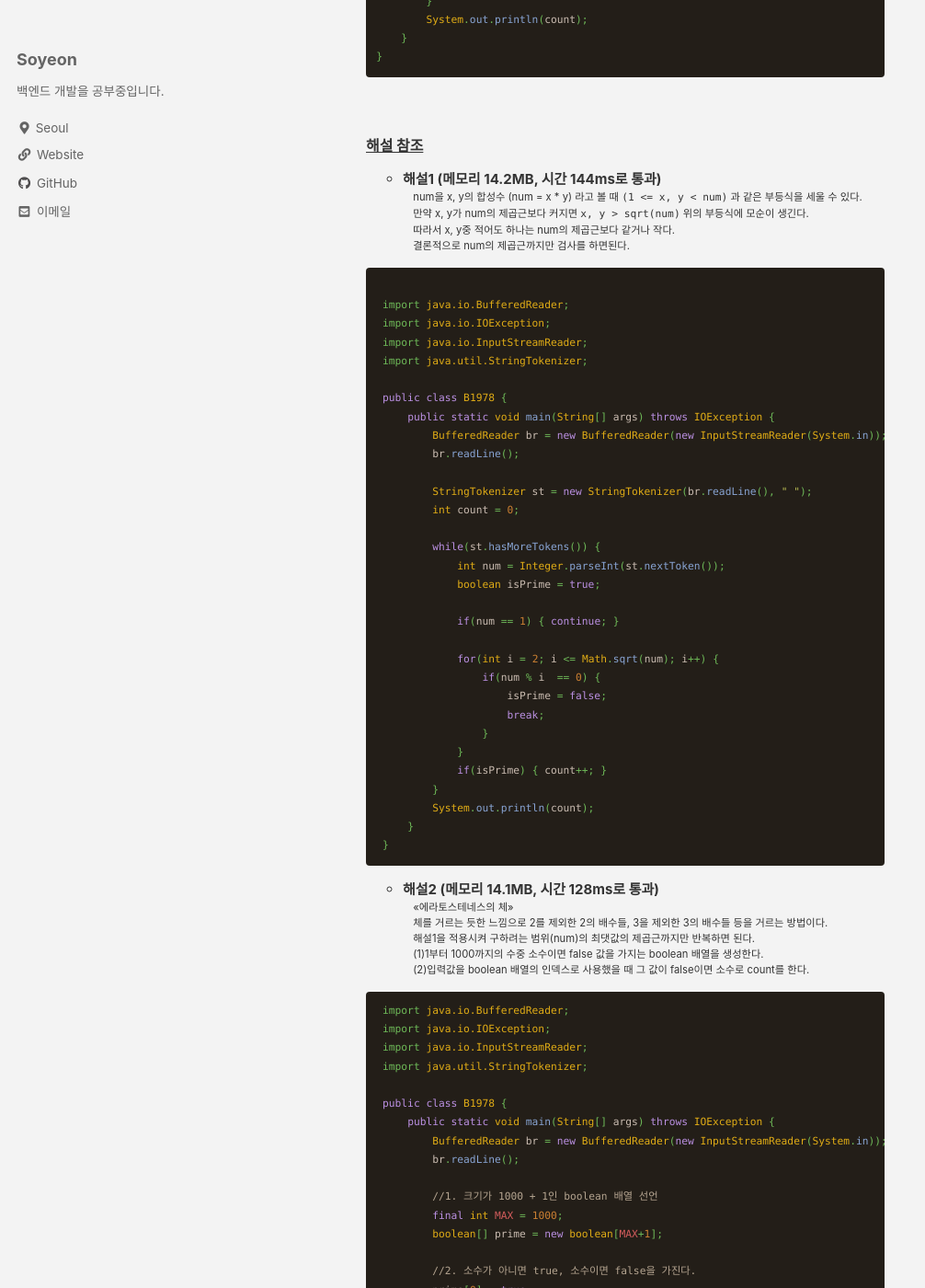
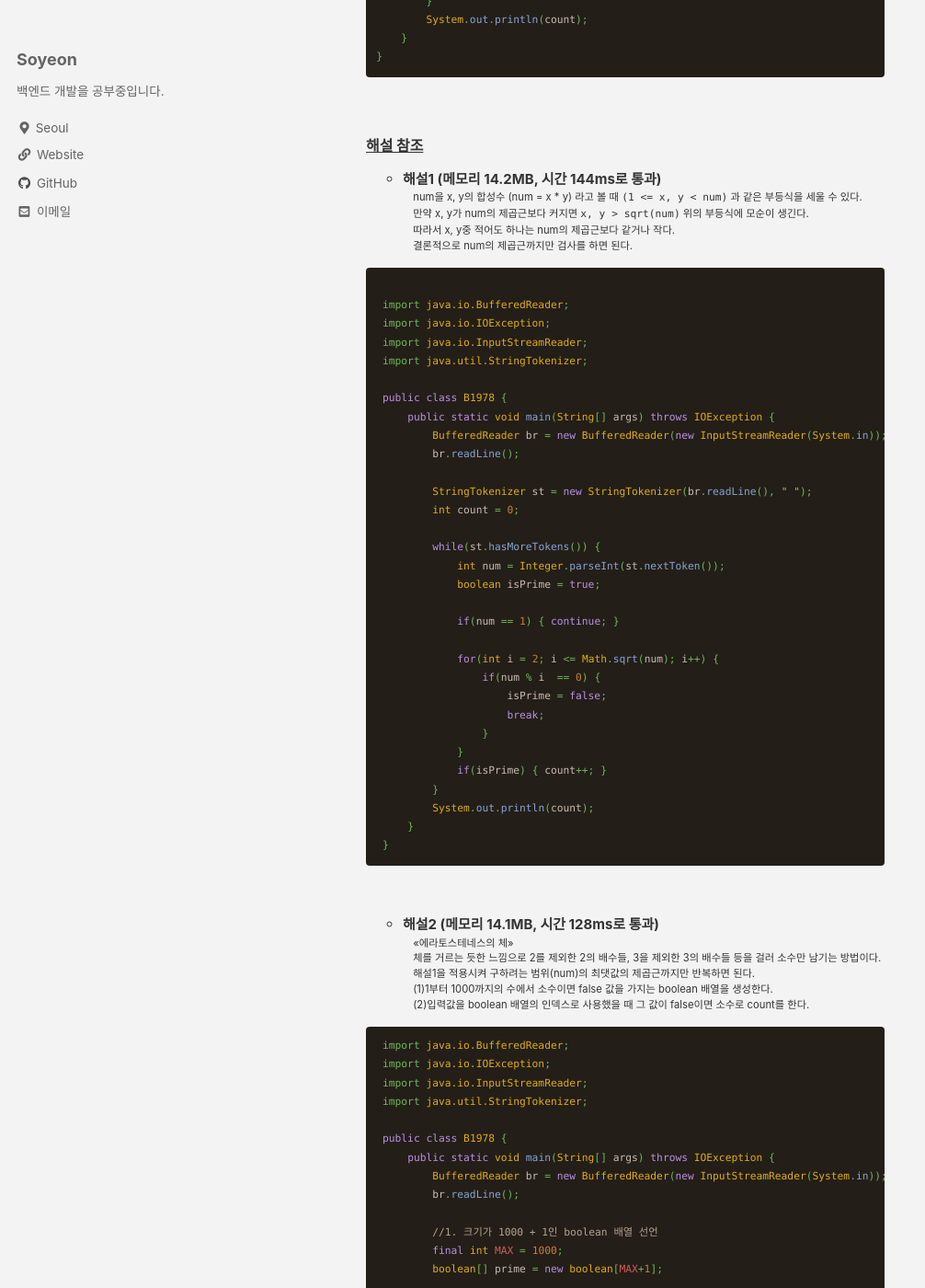
Before and after one commit to liv660/liv660.github.io, a Jekyll site: the page built from _posts/TIL/21.07.study/2021-07-07-210723.md, in a window 1280 px wide and 1400 px high, scrolled down 880 px. Shown: the whole window at 92% size, without its empty margins (0-1006 px from the left). Built offline with Jekyll 4.4.1, drawn with Linux system fonts in a browser that asks for light colours; cached includes are drawn as plain includes.

Commit message:
Update 07.23 TIL

````diff
--- a/_posts/TIL/21.07.study/2021-07-07-210723.md
+++ b/_posts/TIL/21.07.study/2021-07-07-210723.md
@@ -52,7 +52,7 @@ categories:
      : num을 x, y의 합성수 (num = x * y) 라고 볼 때 `(1 <= x, y < num)` 과 같은 부등식을 세울 수 있다.<br>
      : 만약 x, y가 num의 제곱근보다 커지면 `x, y > sqrt(num)` 위의 부등식에 모순이 생긴다.<br>
      : 따라서 x, y중 적어도 하나는 num의 제곱근보다 같거나 작다.<br>
-     : 결론적으로 num의 제곱근까지만 검사를 하면된다.<br>
+     : 결론적으로 num의 제곱근까지만 검사를 하면 된다.<br>
 
    ```java
 
@@ -87,12 +87,13 @@ categories:
        }
    }
    ```
+<br>
 
    + 해설2 (메모리 14.1MB, 시간 128ms로 통과) <br/>
      : <<에라토스테네스의 체>> <br>
-     : 체를 거르는 듯한 느낌으로 2를 제외한 2의 배수들, 3을 제외한 3의 배수들 등을 거르는 방법이다.<br>
+     : 체를 거르는 듯한 느낌으로 2를 제외한 2의 배수들, 3을 제외한 3의 배수들 등을 걸러 소수만 남기는 방법이다.<br>
      : 해설1을 적용시켜 구하려는 범위(num)의 최댓값의 제곱근까지만 반복하면 된다.<br>
-     : (1)1부터 1000까지의 수중 소수이면 false 값을 가지는 boolean 배열을 생성한다.<br>
+     : (1)1부터 1000까지의 수에서 소수이면 false 값을 가지는 boolean 배열을 생성한다.<br>
      : (2)입력값을 boolean 배열의 인덱스로 사용했을 때 그 값이 false이면 소수로 count를 한다.<br>
 
    ```java
````
